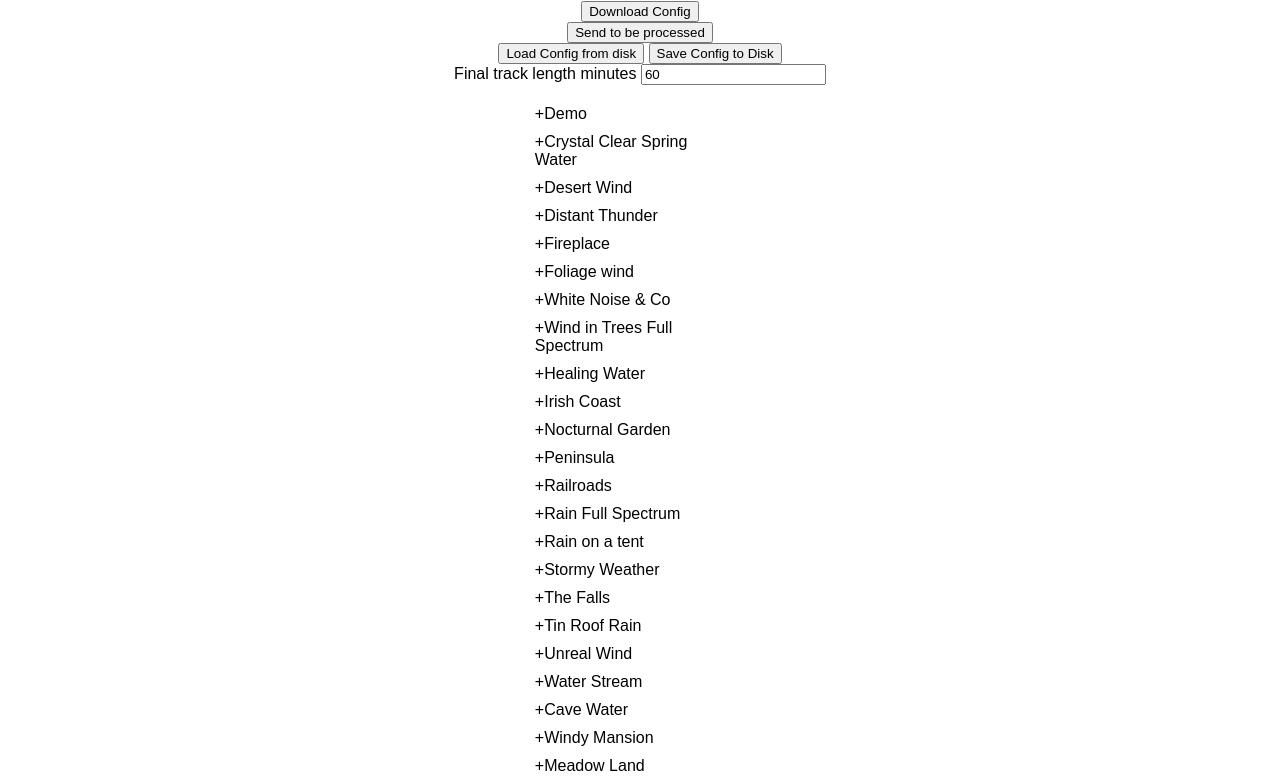
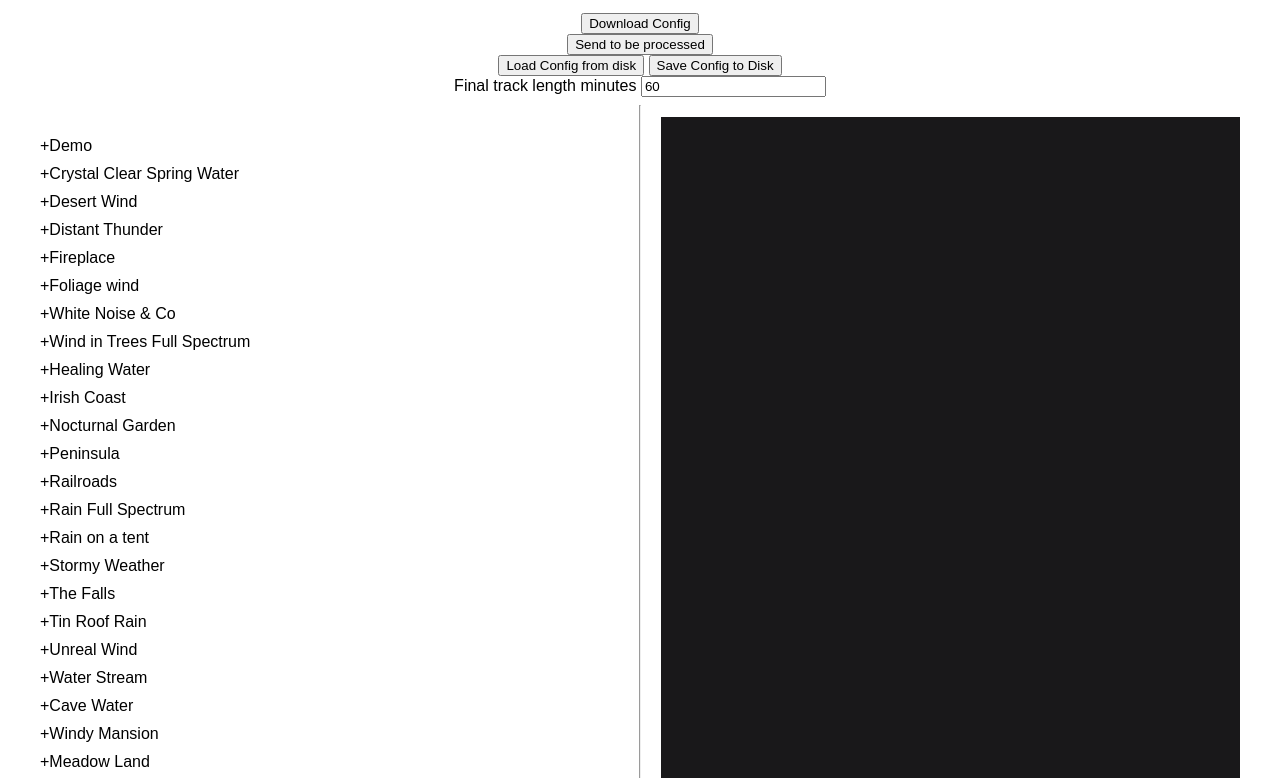
Before and after one commit to claudiunitu/soundance-streamer-python, a plain HTML site: page webapp/src/index.html in a window 1280 px wide. Shown: the part 87-865 px from the top of the page. Drawn offline with Linux system fonts and the light colour scheme; no server answers.

Commit message:
styled console UI

```diff
--- a/webapp/src/index.html
+++ b/webapp/src/index.html
@@ -20,10 +20,12 @@
         <input id="finalTrackLengthMinutes" type = "number" value="60">
     </div>
 
-    <div>
+    <div class = "main">
         <div id="sliders"></div>
         <hr>
-        <div id="console"></div>
+        <div id="console">
+            <div id="console-content"></div>
+        </div>
     </div>
 
 
--- a/webapp/src/script.js
+++ b/webapp/src/script.js
@@ -463,7 +463,9 @@ function pollStatusAt() {
             headers: {}
         }).then((data) => {
             data.json().then((messages) => {
-                document.getElementById('console').innerHTML = messages.map(message => `<p>${message}</p>`).join('')
+                const container = document.getElementById('console-content');
+                container.innerHTML = messages.map(message => `<p>${message}</p>`).join('');
+                container.scrollTop = container.scrollHeight;
             });
             pollStatusAt();
         }).catch(error => {
--- a/webapp/src/style.css
+++ b/webapp/src/style.css
@@ -8,6 +8,14 @@ body {
     flex-direction: column;
     align-items: center;
     justify-content: center;
+    margin: 0 auto;
+    padding: 20px;
+    max-width: 1920px;
+}
+
+.main {
+    width: 100%;
+    display: flex;
 }
 
 #sliders {
@@ -17,6 +25,8 @@ body {
     gap: 10px;
     width: 80%;
     margin-top: 20px;
+    width: 50%;
+    padding: 20px;
 }
 .group-label.group-label-open + .group-samples-wrapper{
     display: block;
@@ -56,3 +66,20 @@ input[type="range"] {
 .sample-fields-groul-label {
     text-align: center;
 }
+
+#console {
+    width: 50%;
+    padding: 20px;
+}
+#console-content {
+    font-family: 'Courier New', Courier, monospace;
+    color: #fff;
+    background-color: rgb(25, 24, 26);
+    padding: 20px;
+    height: 100%;
+    min-height: 600px;
+    overflow-y: auto;
+}
+#console-content p {
+    margin: 10px 0;
+}
```
